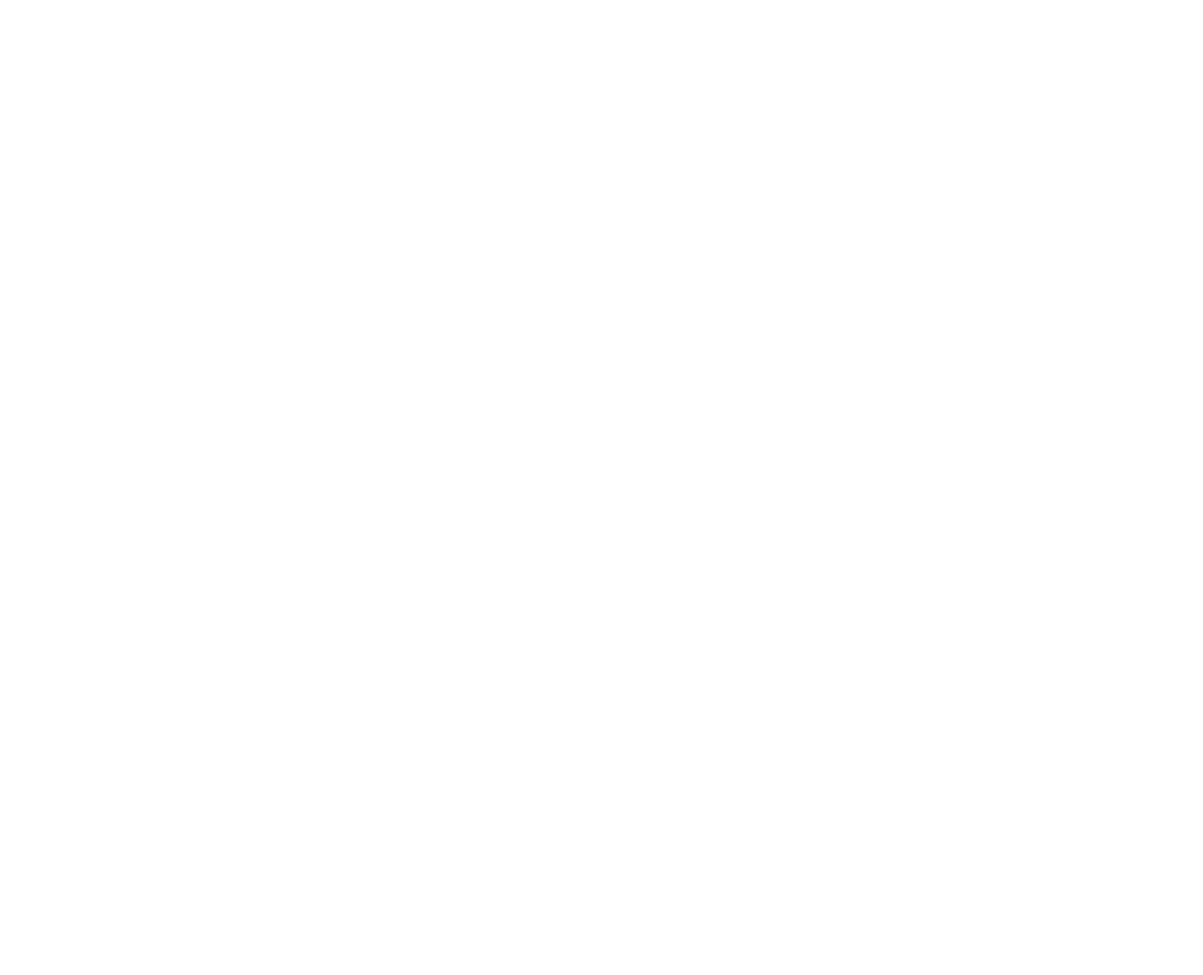
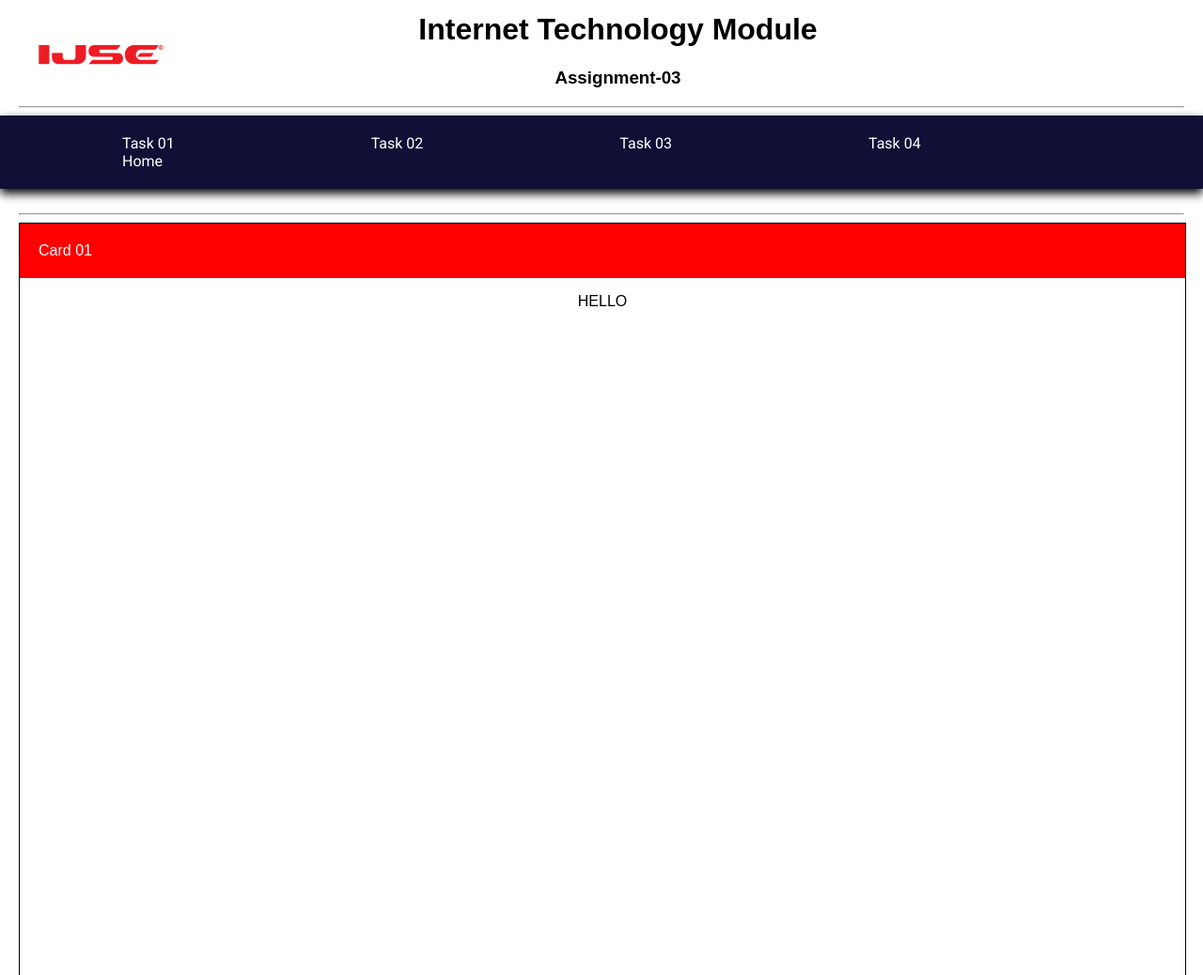
Before and after one commit to shaanzx/IT-Assignment-03, a plain HTML site: page pages/task-04.html in a window 1280 px wide. Shown: the top 1038 px of the page at 94% size. Before the commit the page ends 800 px from the top, so only its background shows below. Drawn offline with Linux system fonts and the light colour scheme; a web font is replaced by a local one.

Commit message:
Task 03 complete

```diff
--- a/css/index.css
+++ b/css/index.css
@@ -40,7 +40,9 @@ body {
   line-height: 1.75;
   padding: 50px 100px;
 }
-
+.navigation{
+  position: sticky; top: 0;
+}
 .navigation nav {
     margin-top: 0;
     background: #101036;
--- a/css/task-01.css
+++ b/css/task-01.css
@@ -13,6 +13,9 @@ body {
   float: left;
   margin-left: 40px;
   margin-top: 20px;
+}
+.navigation{
+  position: sticky; top: 0;
 }
 .navigation nav {
   margin-top: 0;
--- a/css/task-02.css
+++ b/css/task-02.css
@@ -15,6 +15,9 @@ body {
   float: left;
   margin-left: 40px;
   margin-top: 20px;
+}
+.navigation{
+  position: sticky; top: 0;
 }
 .navigation nav {
   margin-top: 0;
--- a/css/task-03.css
+++ b/css/task-03.css
@@ -13,6 +13,9 @@ body {
   float: left;
   margin-left: 40px;
   margin-top: 20px;
+}
+.navigation{
+  position: sticky; top: 0;
 }
 .navigation nav {
   margin-top: 0;
--- /dev/null
+++ b/css/task-04.css
@@ -0,0 +1,63 @@
+body {
+  margin-left: 20px;
+  margin-right: 20px;
+  font-family: "SUSE", sans-serif;
+}
+.title {
+  text-align: center;
+  margin-left: -20px;
+  margin-top: -8px;
+  margin-right: 120px;
+}
+.title img {
+  float: left;
+  margin-left: 40px;
+  margin-top: 20px;
+}
+.navigation{
+  position: sticky; top: 0;
+}
+.navigation nav {
+  margin-top: 0;
+  background: #101036;
+  padding: 20px;
+  margin: 0 -20px;
+  box-shadow: 0px 5px 10px black;
+  font-family: "Roboto", sans-serif;
+  position: sticky; top: 0;
+}
+
+.navigation nav a {
+  color: rgb(255, 255, 255);
+  padding: 5px 10px;
+  text-decoration: none;
+  margin-right: 85px;
+  margin-left: 100px;
+}
+
+.navigation nav a:hover {
+  color: aqua;
+  text-shadow: 0px 0px 20px aqua;
+}
+.container{
+  width: 100%;
+  height: 100%;
+}
+.cart-01{
+  position: sticky; top: 0;
+  border: 1px solid black;
+  width: 100%;
+  height: 100vh;
+}
+.cart-01 nav{
+  background-color: red;
+  margin: 0;
+  padding: 20px;
+}
+a{
+  color: white;
+  text-decoration: none;
+}
+#main-content{
+  text-align: center;
+}
--- a/pages/task-04.html
+++ b/pages/task-04.html
@@ -0,0 +1,55 @@
+<!DOCTYPE html>
+<html lang="en">
+  <head>
+    <meta charset="UTF-8" />
+    <meta name="viewport" content="width=device-width, initial-scale=1.0" />
+    <link rel="preconnect" href="https://fonts.googleapis.com" />
+    <link rel="preconnect" href="https://fonts.gstatic.com" crossorigin />
+    <link
+      href="https://fonts.googleapis.com/css2?family=Hind+Siliguri:wght@300;400;500;600;700&family=Roboto:ital,wght@0,100;0,300;0,400;0,500;0,700;0,900;1,100;1,300;1,400;1,500;1,700;1,900&family=SUSE:wght@100..800&display=swap"
+      rel="stylesheet"
+    />
+    <link rel="preconnect" href="https://fonts.googleapis.com" />
+    <link rel="preconnect" href="https://fonts.gstatic.com" crossorigin />
+    <link
+      href="https://fonts.googleapis.com/css2?family=Hind+Siliguri:wght@300;400;500;600;700&family=Roboto:ital,wght@0,100;0,300;0,400;0,500;0,700;0,900;1,100;1,300;1,400;1,500;1,700;1,900&display=swap"
+      rel="stylesheet"
+    />
+    <link rel="stylesheet" href="/css/task-04.css" />
+    <title>Task-04</title>
+  </head>
+  <body>
+    <header>
+      <div class="title">
+        <img src="/assests/logo/Ijse.png" alt="IJSE-Logo" />
+        <h1>Internet Technology Module</h1>
+        <h3>Assignment-03</h3>
+      </div>
+      <hr />
+    </header>
+    <main>
+      <section class="navigation">
+        <nav>
+          <a href="/pages/task-01.html">Task 01</a>
+          <a href="/pages/task-02.html">Task 02</a>
+          <a href="/pages/task-03.html">Task 03</a>
+          <a href="/pages/task-04.html">Task 04</a>
+          <a href="/index.html">Home</a>
+        </nav>
+      </section>
+      <br />
+      <hr />
+      <div class="container">
+        <div class="cart-01">
+            <nav id="nav-bar">
+                <a href="#">Card 01</a>
+            </nav>
+            <div id="main-content">
+                <p>HELLO</p>
+            </div>
+        </div>
+      </div>
+    </main>
+    <footer></footer>
+  </body>
+</html>
```
